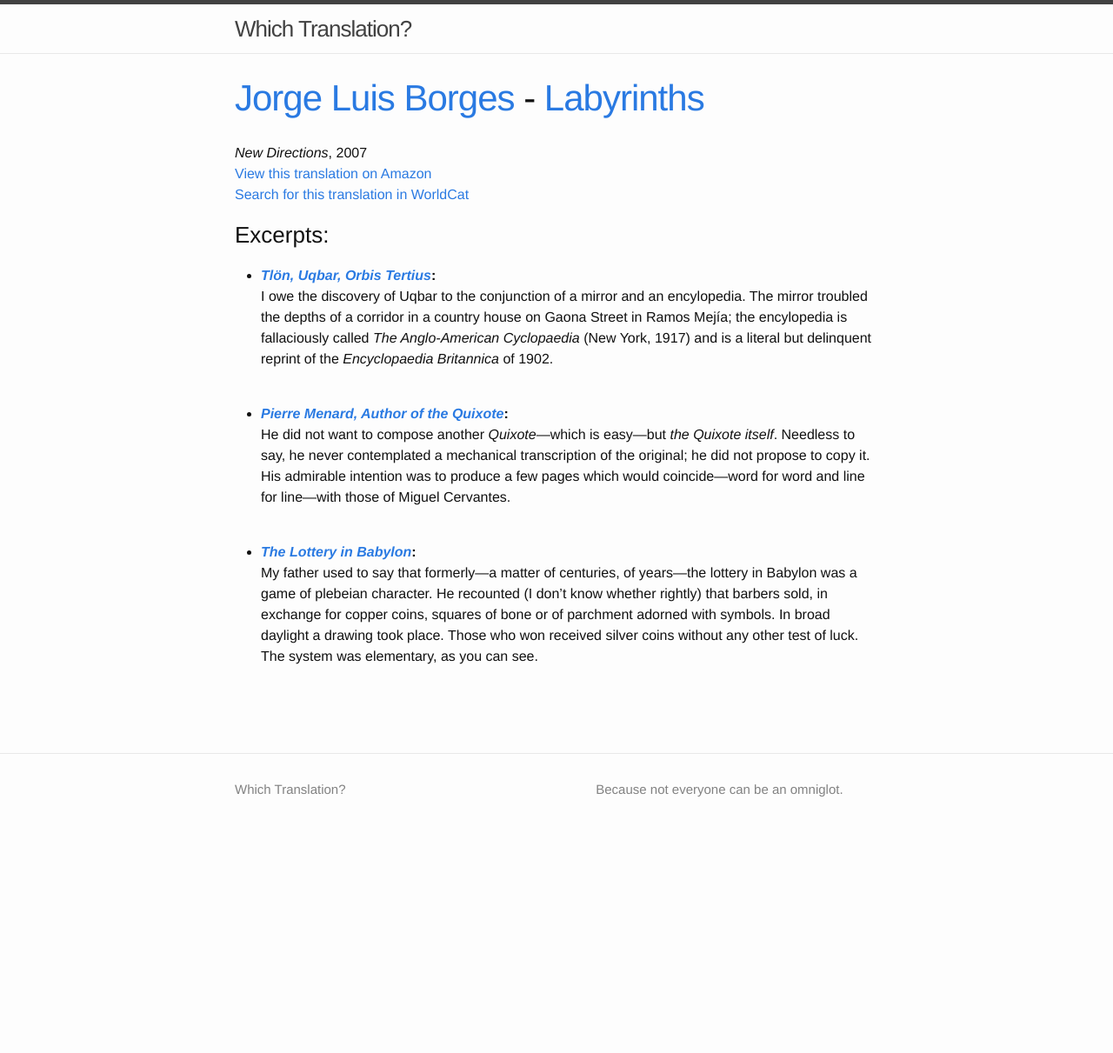
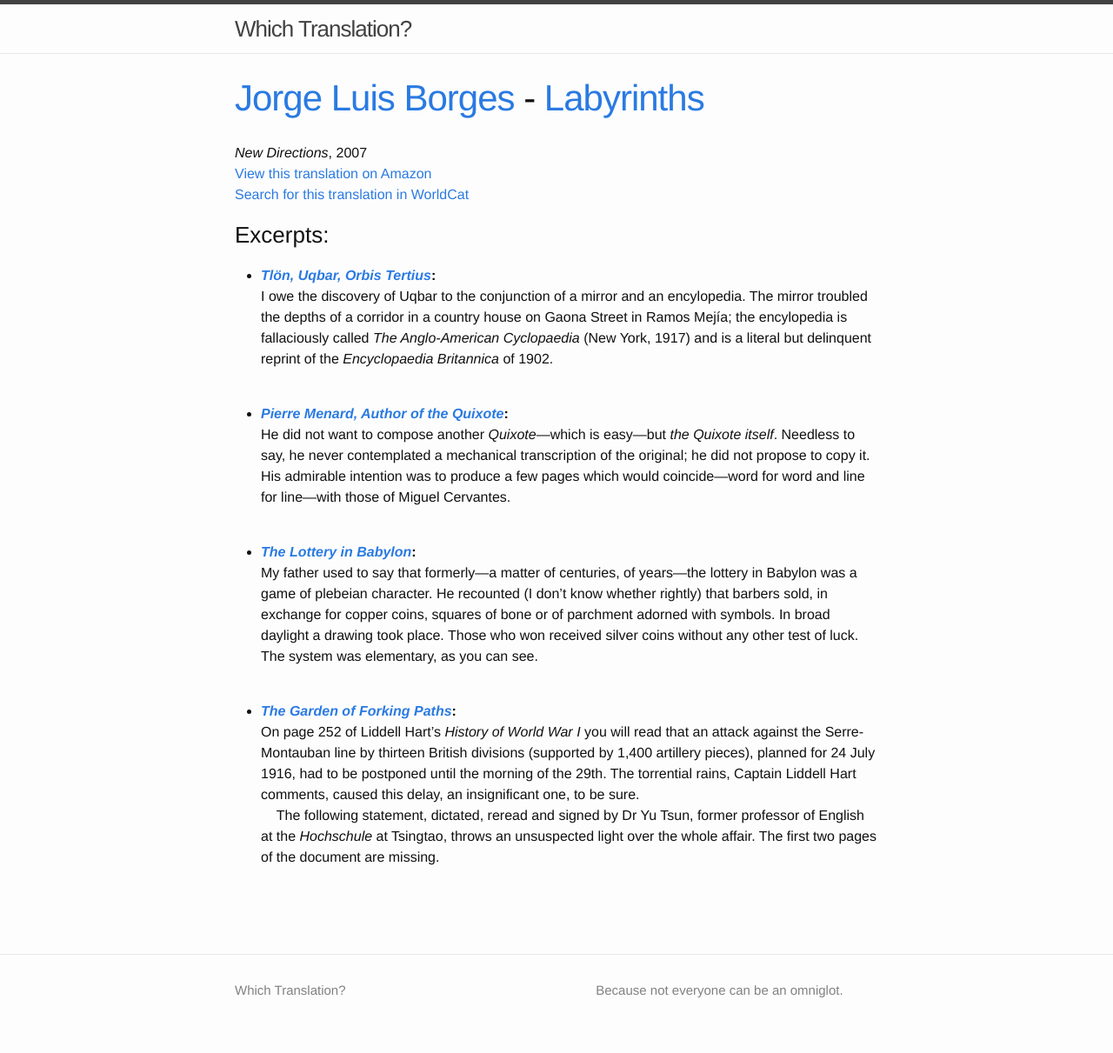
Before and after one commit to whichtranslation/whichtranslation, a Jekyll site: the page built from _authors/borges/labyrinths.md, in a window 1280 px wide. Shown: the whole page at 87% size. Built offline with Jekyll 4.4.1, drawn with Linux system fonts in a browser that asks for light colours; a script that is not in the unit is left out; before the commit the page ends 980 px from its top, so only the background shows below that.

Commit message:
Add The Garden of Forking Paths excerpts

```diff
--- a/_authors/borges/labyrinths.md
+++ b/_authors/borges/labyrinths.md
@@ -16,4 +16,8 @@
     excerpt: "He did not want to compose another _Quixote_—which is easy—but _the Quixote itself_. Needless to say, he never contemplated a mechanical transcription of the original; he did not propose to copy it. His admirable intention was to produce a few pages which would coincide—word for word and line for line—with those of Miguel Cervantes."
   - citation: "[_The Lottery in Babylon_](/borges/the-lottery-in-babylon)"
     excerpt: "My father used to say that formerly—a matter of centuries, of years—the lottery in Babylon was a game of plebeian character. He recounted (I don't know whether rightly) that barbers sold, in exchange for copper coins, squares of bone or of parchment adorned with symbols. In broad daylight a drawing took place. Those who won received silver coins without any other test of luck. The system was elementary, as you can see."
+  - citation: "[_The Garden of Forking Paths_](/borges/the-garden-of-forking-paths)"
+    excerpt: |+
+      On page 252 of Liddell Hart's _History of World War I_ you will read that an attack against the Serre-Montauban line by thirteen British divisions (supported by 1,400 artillery pieces), planned for 24 July 1916, had to be postponed until the morning of the 29th. The torrential rains, Captain Liddell Hart comments, caused this delay, an insignificant one, to be sure.
+      &nbsp;&nbsp;&nbsp;&nbsp;The following statement, dictated, reread and signed by Dr Yu Tsun, former professor of English at the _Hochschule_ at Tsingtao, throws an unsuspected light over the whole affair. The first two pages of the document are missing.
 ---
```
Also changed, not shown: _authors/borges/collected-fictions.md (+2 -0 lines), _authors/borges/everything-and-nothing.md (+4 -0 lines), _authors/borges/ficciones.md (+2 -0 lines), _authors/borges/the-garden-of-forking-paths.md (added, +27 -0 lines).
